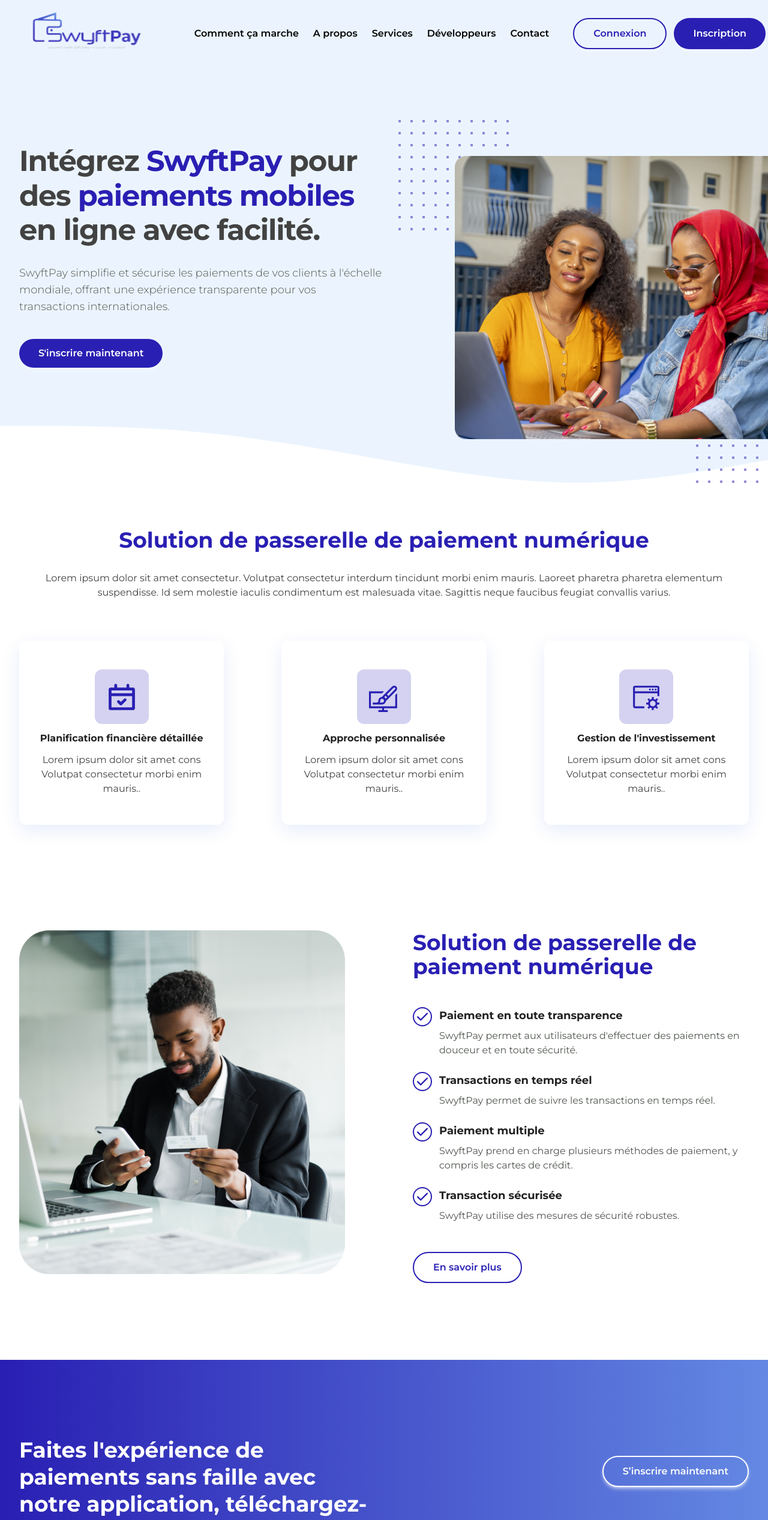
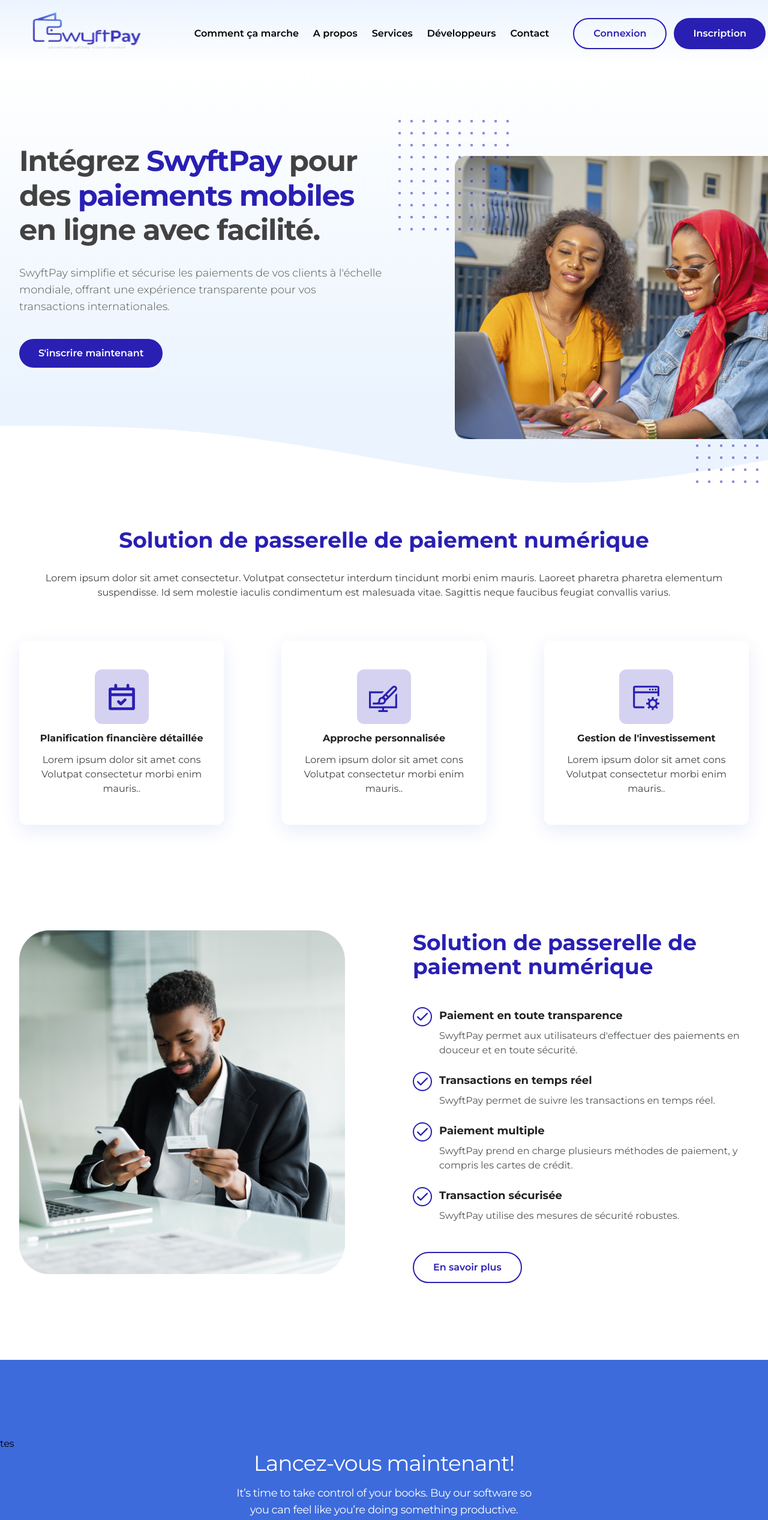
Before and after one commit to swyftpay-drc/frontend, a Next.js app: page / in a window 1280 px wide. Shown: the top 2534 px of the page at 60% size. Built offline with nearby package versions, Linux system fonts and the light colour scheme.

Commit message:
refactor:update experience

```diff
--- a/src/components/client/home/banner-section/index.tsx
+++ b/src/components/client/home/banner-section/index.tsx
@@ -47,8 +47,8 @@
               {" "}
               <CircleClipPath />
             </div>
-            <div className="absolute top-5 -right-10 xl:-right-24 bottom-9 z-40 hidden md:block">
-              <Image src={BgHiro} width={520} alt="banner-img" className="sm:w-3/5 md:w-3/4 xl:w-11/12" />
+            <div className="absolute top-5 -right-10 xl:-right-24 bottom-9 hidden md:block">
+              <Image src={BgHiro} width={520} alt="banner-img" className="sm:w-3/5 md:w-3/4 xl:w-11/12 opacity-95" />
             </div>
           </div>
         </div>
--- /dev/null
+++ b/src/components/client/home/experience-section/Experience.tsx
@@ -0,0 +1,17 @@
+'use client'
+import {Button} from "@/components/ui/button";
+import React from "react";
+
+export const Experience = () => {
+    return (
+        <>
+            <section id="get-started-today" className="relative overflow-hidden bg-primary-800 py-32">tes<div className="mx-auto max-w-7xl px-4 sm:px-6 lg:px-8 relative"><div className="mx-auto max-w-lg text-center"><h2 className="font-display text-3xl tracking-tight text-white sm:text-4xl">Lancez-vous maintenant!</h2><p className="mt-4 text-lg tracking-tight text-white">It’s time to take control of your books. Buy our software so you can feel like you’re doing something productive.</p>
+            <div className='flex justify-center gap-3 pt-6'>
+                <Button handleClick={(e) => {}} variant="outlined" className="text-primary-900 border-2 border-white bg-white">
+                    S’inscrire maintenant
+                </Button>
+            </div>
+            </div></div></section>
+        </>
+    );
+};
--- a/src/components/client/home/index.tsx
+++ b/src/components/client/home/index.tsx
@@ -5,7 +5,7 @@
 import Header from "@/components/client/layouts/navbar";
 import PaymentSection from "@/components/client/home/payment-section";
 import ServiceSection from "./service-section";
-import ExperienceSection from "./experience-section";
+import {Experience as ExperienceSection}from "./experience-section/Experience";
 import TestimonialSection from "./testimonial-section";
 import Footer from "../layouts/footer";
 
@@ -13,7 +13,7 @@
   return (
     <>
       <Header />
-      <div className="bg-primary-400">
+      <div className="bg-gradient-to-t  from-primary-400">
         <BaseContainer className="py-12 sm:py-10 md:pt-32">
           <BannerSection />
         </BaseContainer>
--- a/src/components/client/layouts/navbar/index.tsx
+++ b/src/components/client/layouts/navbar/index.tsx
@@ -45,7 +45,7 @@
     );
   };
   return (
-    <div className="w-full bg-primary-400 relative">
+    <div className="w-full bg-gradient-to-b  from-primary-400 relative">
       <div className="w-full py-4 flex flex-row items-center justify-between mx-auto max-w-7xl px-4 sm:px-6 md:px-8 xl:px-1">
         <div className="flex justify-between items-center p-0 z-50">
           <Link href={"/"} className="hidden xl:flex">
--- a/src/components/ui/avatar/Avatar.tsx
+++ b/src/components/ui/avatar/Avatar.tsx
@@ -8,7 +8,7 @@
 const Avatar: React.FC<Props> = ({ src, className }) => {
   return (
     <Image
-      className={"w-20 h-20 rounded-full bg-primary-800/20"}
+      className={"rounded-full bg-primary-800/20 h-14 w-14 object-cover"}
       src={src}
       width={100}
       height={20}
```
